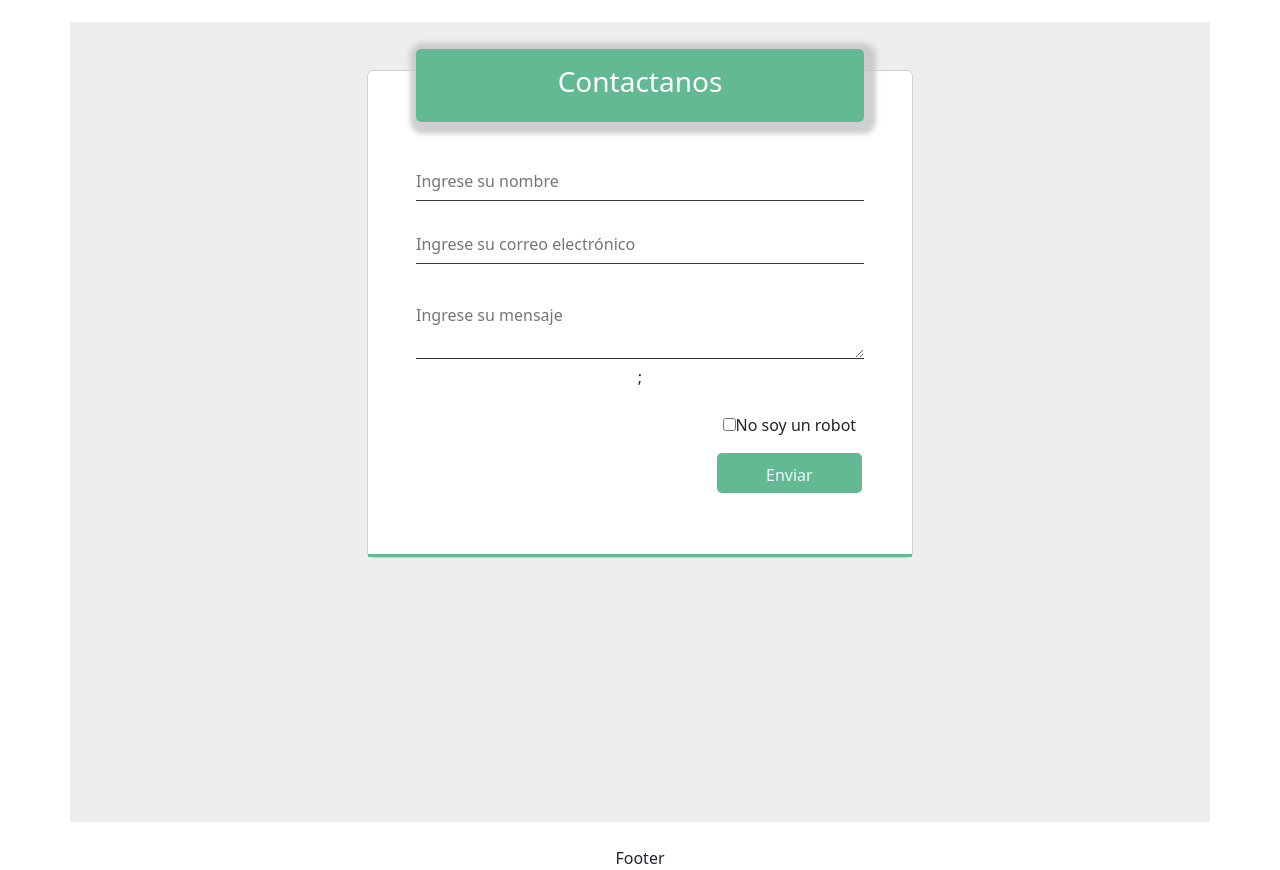
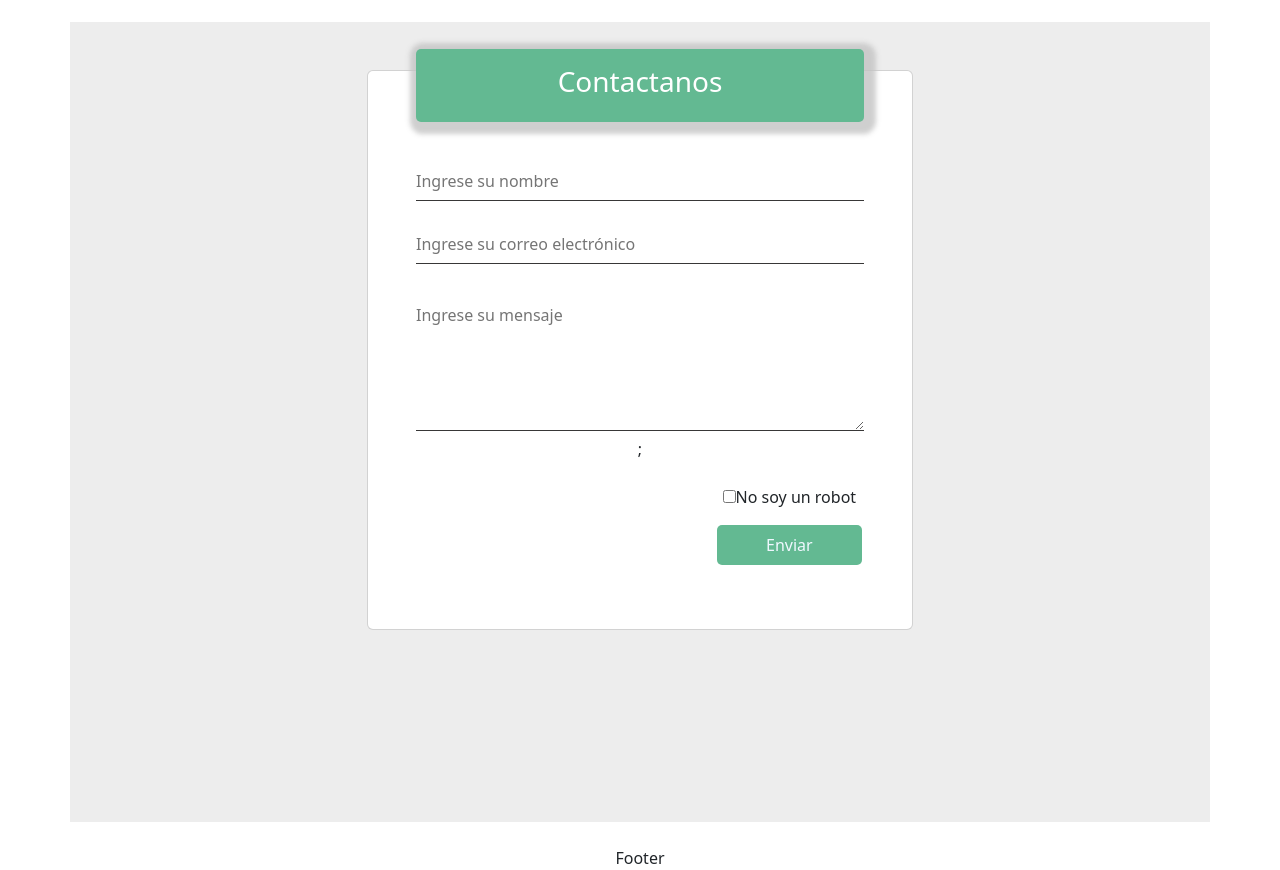
Before and after one commit to LauraOtz/Hokee-web, a React (Vite) app: page /home in a window 1280 px wide. Shown: the part 2227-3097 px from the top of the page. Built offline with nearby package versions, Linux system fonts and the light colour scheme; the HTML template or start-up script is replaced by a standard one.

Commit message:
emailjs funcionando

```diff
--- a/package.json
+++ b/package.json
@@ -15,7 +15,8 @@
     "font-awesome": "^4.7.0",
     "react": "^18.2.0",
     "react-dom": "^18.2.0",
-    "react-router-dom": "^6.4.1"
+    "react-router-dom": "^6.4.1",
+    "styled-components": "^5.3.6"
   },
   "devDependencies": {
     "@types/react": "^18.0.17",
--- a/src/components/Contacto.jsx
+++ b/src/components/Contacto.jsx
@@ -1,39 +1,33 @@
-import React, { useState } from "react";
+import React, { useRef } from "react";
+import emailjs from "@emailjs/browser";
 import contacto from "../css/contacto.css";
-import emailjs from "@emailjs/browser";
 
-function Contacto() {
-  const [to_name, setTo_name] = useState("");
-  const [from_name, setFrom_name] = useState("");
-  const [message, setMessage] = useState("");
+// npm i @emailjs/browser
 
-  const submitInfo = (event) => {
-    event.preventDefault(event);
+const Contacto = () => {
+  const form = useRef();
 
-    console.log(to_name + from_name + message);
-
-    const emailContent = {
-      to_name: to_name,
-      from_name: from_name,
-      message: message,
-    };
+  const sendEmail = (e) => {
+    e.preventDefault();
 
     emailjs
-      .send(
+      .sendForm(
         "service_w5b2q8p",
         "template_p4th3sl",
-        emailContent,
+        form.current,
         "VZCDTgZoOTA3lePFn"
       )
       .then(
         (result) => {
           console.log(result.text);
+          alert("Mensaje enviado");
         },
         (error) => {
           console.log(error.text);
         }
       );
   };
+
   return (
     <div className="contact container py-5">
       <div className="row">
@@ -47,20 +41,16 @@ function Contacto() {
                   </div>
                 </div>
               </div>
-              <form className="form py-3">
+
+              <form className="form py-3" ref={form} onSubmit={sendEmail}>
                 <div className="form-row my-4">
                   <div className="col-lg-12">
                     <input
                       type="text"
-                      name="to_name"
-                      tabIndex="1"
+                      name="user_name"
                       className="effect-1"
                       placeholder="Ingrese su nombre"
-                      onChange={(event) => {
-                        setTo_name(event.target.value);
-                      }}
                       required
-                      autoFocus
                     />
                     <span className="Focus-border"></span>
                   </div>
@@ -69,46 +59,37 @@ function Contacto() {
                   <div className="col-lg-12 ">
                     <input
                       type="email"
-                      name="from_name"
-                      tabIndex="2"
+                      name="user_email"
                       className="effect-1 "
                       placeholder="Ingrese su correo electrónico"
-                      onChange={(event) => {
-                        setFrom_name(event.target.value);
-                      }}
                       required
-                    ></input>
+                    />
+
                     <span className="Focus-border"></span>
                   </div>
                 </div>
                 <div className="form-row pt-2">
                   <div className="col-lg-12">
                     <textarea
-                      type="text"
-                      tabIndex="3"
+                      rows="5"
                       name="message"
                       className="effect-1 "
                       placeholder="Ingrese su mensaje"
-                      onChange={(event) => {
-                        setMessage(event.target.value);
-                      }}
                       required
-                    ></textarea>
+                    />
                     <span className="Focus-border"></span>;
                   </div>
                 </div>
                 <div className="form-row pt-4 ">
                   <div className="offset-4 col-lg-12">
                     <p>
-                      <input type="checkbox" />
+                      <input type="checkbox" required />
                       No soy un robot
                     </p>
                   </div>
-                  <div className="offset-4 col-lg-12">
-                    <button className="btn1" type="submit" onClick={submitInfo}>
-                      Enviar
-                    </button>
-                  </div>
+                </div>
+                <div className="offset-4 col-lg-12">
+                  <input type="submit" value="Enviar" className="btn1" />
                 </div>
               </form>
             </div>
@@ -117,5 +98,6 @@ function Contacto() {
       </div>
     </div>
   );
-}
+};
+
 export default Contacto;
```
Also changed, not shown: src/css/contacto.css (line endings or trailing spaces), 1 other file (tests, documents, lock files or other folders).
